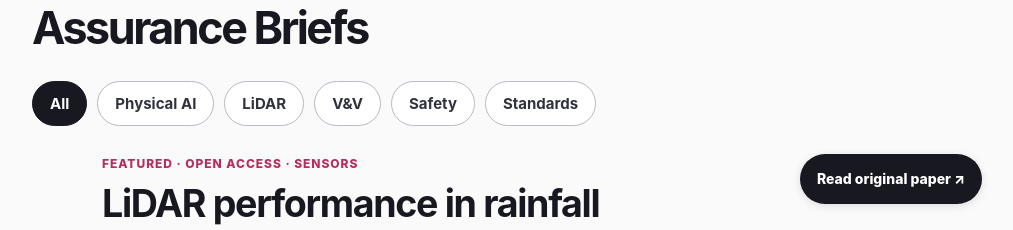
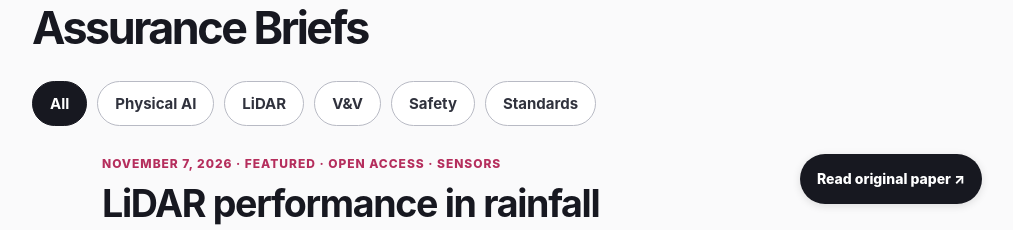
Before and after one commit to NamasteWorld461/Sensor-assurance, a plain HTML site: page index.html in a window 1280 px wide. Shown: the part 1204-1434 px from the top of the page, without its empty margins (98-1111 px from the left). Drawn offline with Linux system fonts and the light colour scheme.

Commit message:
Display publication date on featured Assurance Brief

```diff
--- a/index.html
+++ b/index.html
@@ -343,7 +343,7 @@ a:focus-visible,button:focus-visible{outline:3px solid #d72d68;outline-offset:3p
 <button class="topic-filter" type="button" data-filter="standards" aria-pressed="false">Standards</button>
 </div>
 <div class="research-feature" data-topics="lidar vv safety">
-<div class="research-feature-header"><div><span class="rf-eyebrow">FEATURED · OPEN ACCESS · SENSORS</span><h3>LiDAR performance in rainfall</h3><p>Start with the rain-car cover, then swipe through six short engineering takeaways.</p></div><a class="rf-paper-feature" href="https://www.mdpi.com/1424-8220/24/1/14" target="_blank" rel="noopener noreferrer">Read original paper ↗</a></div>
+<div class="research-feature-header"><div><span class="rf-eyebrow">NOVEMBER 7, 2026 · FEATURED · OPEN ACCESS · SENSORS</span><h3>LiDAR performance in rainfall</h3><p>Start with the rain-car cover, then swipe through six short engineering takeaways.</p></div><a class="rf-paper-feature" href="https://www.mdpi.com/1424-8220/24/1/14" target="_blank" rel="noopener noreferrer">Read original paper ↗</a></div>
 <div class="research-carousel" aria-label="LiDAR research brief: cover and six slides" tabindex="0">
 <article class="research-slide rain-cover is-current" data-slide="0" role="group" aria-roledescription="slide" aria-label="Cover" >
 <div class="rain-cover-image" role="img" aria-label="Cars driving through heavy rain on a wet road"></div>
```
